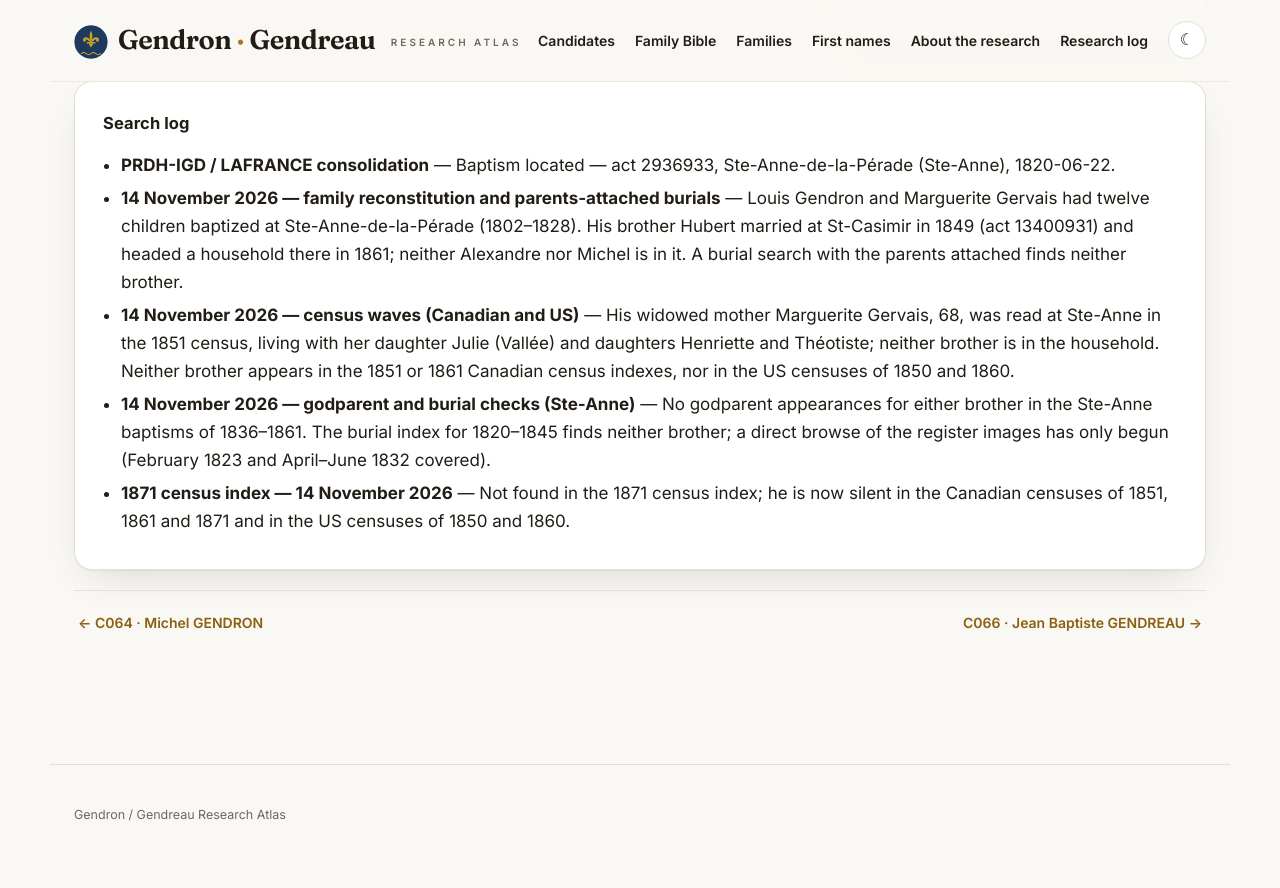
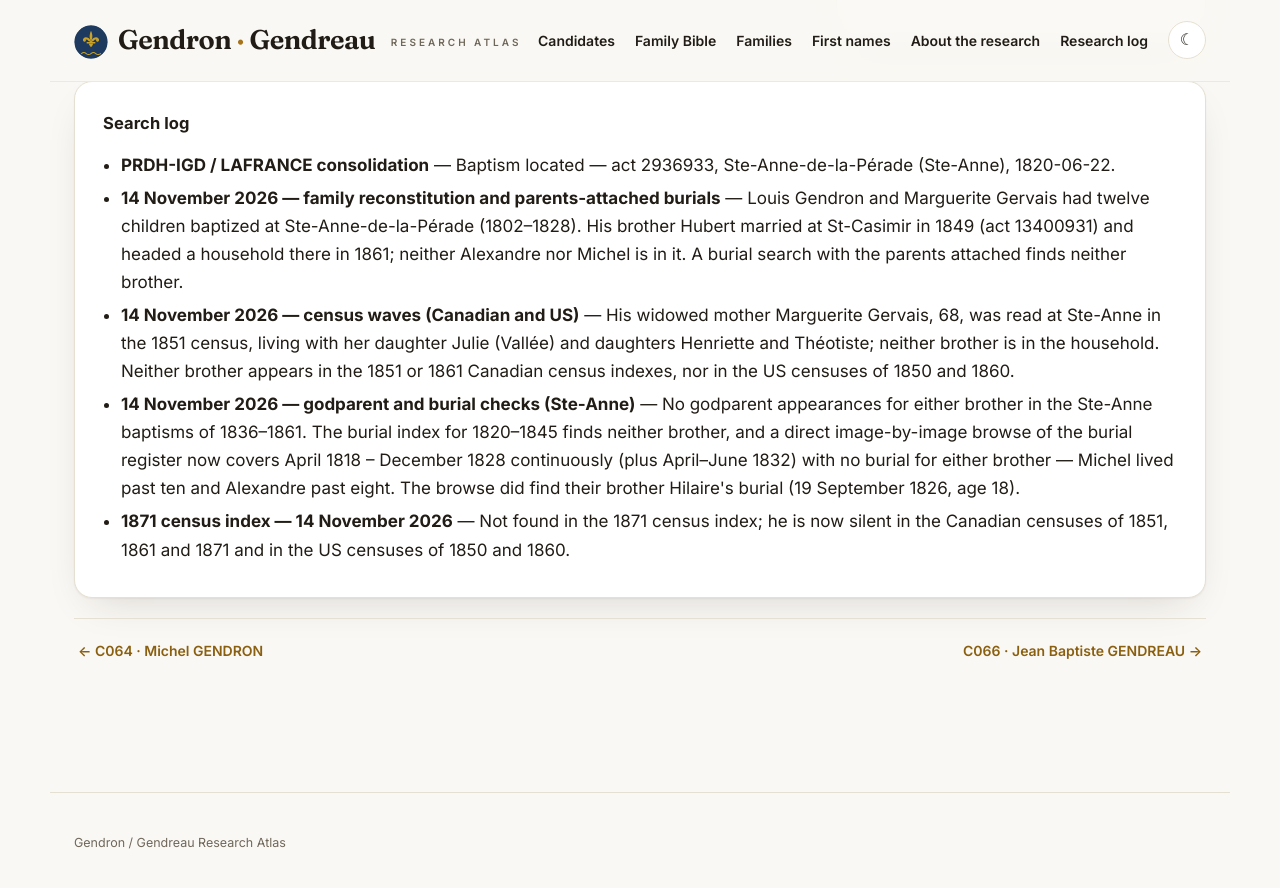
Before and after one commit to vetharmon/gendron-research, a Jekyll site: the page built from _candidates/c065.md, in a window 1280 px wide and 900 px high, scrolled down 1954 px. Shown: the top 888 px of the window. Built offline with Jekyll 4.4.1, drawn with Linux system fonts in a browser that asks for light colours.

Commit message:
Update the Ste-Anne burial browse coverage on C039 and C065

```diff
--- a/_candidates/c065.md
+++ b/_candidates/c065.md
@@ -19,7 +19,7 @@ search_log:
   - resource: "14 November 2026 — census waves (Canadian and US)"
     outcome: "His widowed mother Marguerite Gervais, 68, was read at Ste-Anne in the 1851 census, living with her daughter Julie (Vallée) and daughters Henriette and Théotiste; neither brother is in the household. Neither brother appears in the 1851 or 1861 Canadian census indexes, nor in the US censuses of 1850 and 1860."
   - resource: "14 November 2026 — godparent and burial checks (Ste-Anne)"
-    outcome: "No godparent appearances for either brother in the Ste-Anne baptisms of 1836–1861. The burial index for 1820–1845 finds neither brother; a direct browse of the register images has only begun (February 1823 and April–June 1832 covered)."
+    outcome: "No godparent appearances for either brother in the Ste-Anne baptisms of 1836–1861. The burial index for 1820–1845 finds neither brother, and a direct image-by-image browse of the burial register now covers April 1818 – December 1828 continuously (plus April–June 1832) with no burial for either brother — Michel lived past ten and Alexandre past eight. The browse did find their brother Hilaire's burial (19 September 1826, age 18)."
   - resource: "1871 census index — 14 November 2026"
     outcome: "Not found in the 1871 census index; he is now silent in the Canadian censuses of 1851, 1861 and 1871 and in the US censuses of 1850 and 1860."
 permalink: /candidates/c065/
```
Also changed, not shown: _candidates/c039.md (+1 -1 lines).
